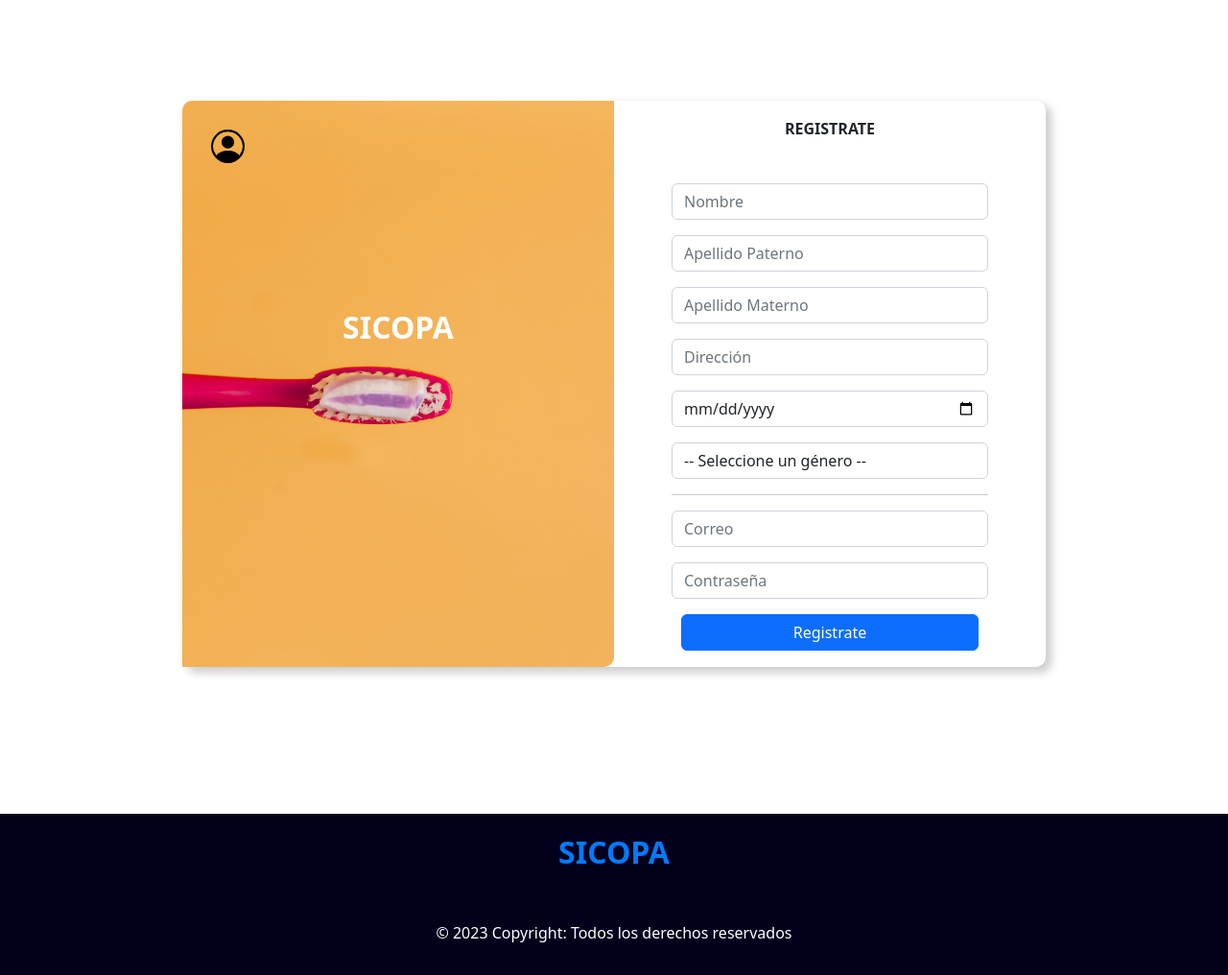
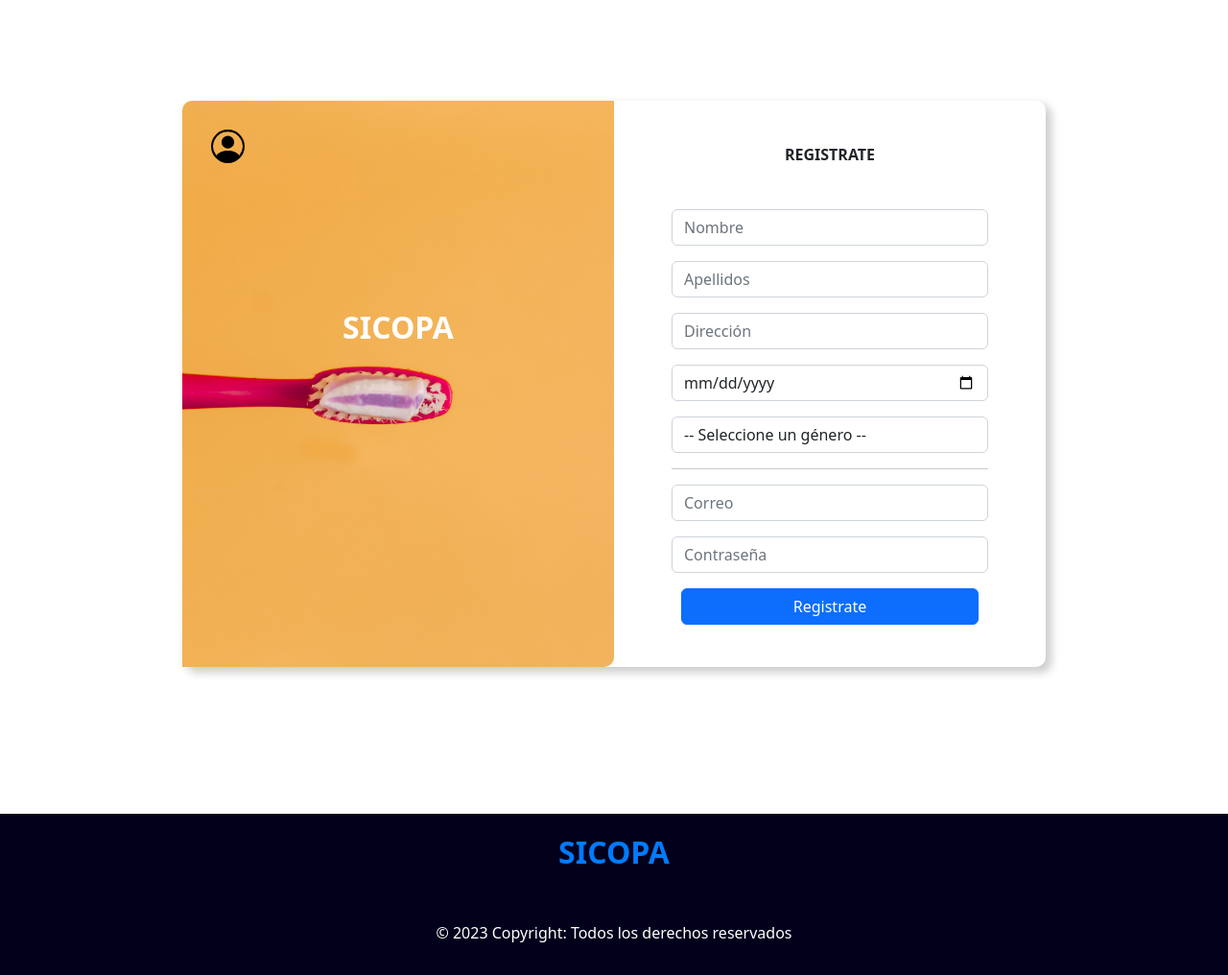
Before and after one commit to MarioTomas0209/sicopa, a PHP site: page /sicopa/registro in a window 1280 px wide. Shown: the whole page at 96% size. Run offline with PHP 8.4, Linux system fonts and the light colour scheme.

Commit message:
errores el registro

```diff
--- a/views/js/register.js
+++ b/views/js/register.js
@@ -3,7 +3,7 @@
 // End of variables declaration
 
 
-button_register.addEventListener('click', (e) => {
-    e.preventDefault();
-    alert('hola putos');
-});
+// button_register.addEventListener('click', (e) => {
+//     e.preventDefault();
+//     alert('hola putos');
+// });
--- a/views/modules/login.php
+++ b/views/modules/login.php
@@ -37,7 +37,7 @@
                     if ($ruta[1] == 'paciente') {
                         echo '
                             <div class="signin">
-                                <span>¿No tienes una cuenta? <a href="registro">Registrate aqui</a> </span>
+                                <span>¿No tienes una cuenta? <a href="'.SERVER_URL.'registro">Registrate aqui</a> </span>
                             </div>';
                     }
                 ?>
--- a/views/modules/registro.php
+++ b/views/modules/registro.php
@@ -1,3 +1,36 @@
+<?php
+
+require_once 'C:/xampp/htdocs/sicopa/models/connection.php';
+
+$message = '';
+
+if( !empty($_POST['nombre']) &&
+ !empty($_POST['apellidos']) &&
+ !empty($_POST['fec_nac']) &&
+ !empty($_POST['email']) &&
+ !empty($_POST['sexo']) &&
+ !empty($_POST['direccion']) &&
+ !empty($_POST['password']) ) {
+
+    $sql = "INSERT INTO paciente (nombre, apellidos, fec_nac, email, sexo, direccion, password) VALUES (:nombre, :apellidos :fec_nac, :email, :sexo, :direccion, :password)";
+
+    $stmt = Conexion::conectar()-> prepare($sql);
+    $stmt->bindParam( ':nombre', $_POST['nombre'] );
+    $stmt->bindParam( ':apellidos', $_POST['apellidos'] );
+    $stmt->bindParam( ':fec_nac', $_POST['fec_nac'] );
+    $stmt->bindParam( ':email', $_POST['email'] );
+    $stmt->bindParam( ':sexo', $_POST['sexo'] );
+    $stmt->bindParam( ':direccion', $_POST['direccion'] );
+
+    $password = password_hash($_POST['password'], PASSWORD_BCRYPT);
+    $stmt->bindParam(':password', $password);
+
+    $stmt->execute();
+}
+
+?>
+
+
 <div class="wrapper">
     <div class="container main">
         <div class="row card-login">
@@ -9,25 +42,23 @@
             </div>
             <div class="col-md-6 right">
 
+                <form action="registro" method="post">
+
                     <div class="input-box">
                         <header>REGISTRATE</header>
-
                         <div class="mb-3">
                             <!-- <label for="" class="form-label">Nombre</label> -->
-                        <input type="text" class="form-control mt-3 mb-3" name="" id="" aria-describedby="helpId" placeholder="Nombre">
+                            <input type="text" class="form-control mt-3 mb-3" name="nombre" id="nombre" aria-describedby="helpId" placeholder="Nombre">
 
                             <!-- <label for="" class="form-label">Apellido Paterno</label> -->
-                        <input type="text" class="form-control mt-3 mb-3" name="" id="" aria-describedby="helpId" placeholder="Apellido Paterno">
+                            <input type="text" class="form-control mt-3 mb-3" name="apellidos" id="" aria-describedby="helpId" placeholder="Apellidos">
 
-                        <!-- <label for="" class="form-label">Apellido Materno</label> -->
-                        <input type="text" class="form-control mt-3 mb-3" name="" id="" aria-describedby="helpId" placeholder="Apellido Materno">
-
-                        <input type="text" class="form-control mt-3 mb-3" name="" id="" aria-describedby="helpId" placeholder="Dirección">
+                            <input type="text" class="form-control mt-3 mb-3" name="direccion" id="" aria-describedby="helpId" placeholder="Dirección">
 
                             <!-- <label for="" class="form-label">Fecha de nacimiento</label> -->
-                        <input type="date" class="form-control mt-3 mb-3" name="" id="" aria-describedby="helpId" placeholder="Fecha">
+                            <input type="date" class="form-control mt-3 mb-3" name="fec_nac" id="" aria-describedby="helpId" placeholder="Fecha">
 
-                        <select class="form-control mt-3 mb-3">
+                            <select name="sexo" class="form-control mt-3 mb-3">
                                 <option value="1">-- Seleccione un género --</option>
                                 <option value="2">Hombre</option>
                                 <option value="3">Mujer</option>
@@ -35,24 +66,21 @@
                             </select>
 
                         </div>
-
                         <hr> <!-- ---------- -->
-
                         <div class="mb-3">
                             <!-- <label for="" class="form-label">Correo</label> -->
-                        <input type="text" class="form-control" name="" id="" aria-describedby="helpId" placeholder="Correo">
+                            <input type="text" class="form-control" name="email" id="" aria-describedby="helpId" placeholder="Correo">
                         </div>
-
                         <div class="mb-3">
                             <!-- <label for="" class="form-label">Contraseña</label> -->
-                        <input type="text" class="form-control" name="" id="" aria-describedby="helpId" placeholder="Contraseña">
+                            <input type="text" class="form-control" name="password" id="" aria-describedby="helpId" placeholder="Contraseña">
                         </div>
+                        <div class="input-field">
 
-                    <div class="input-field">
-                        <a name="" id="registrarse" class="btn btn-primary" href="login" role="button">Registrate</a>
+                            <input name="" id="registrarse" class="btn btn-primary" type="submit" value="Registrate">
                         </div>
-
                     </div>
+                </form>
 
             </div>
         </div>
--- a/views/templates/layout.php
+++ b/views/templates/layout.php
@@ -2,7 +2,7 @@
 <html lang="en">
 
 <head>
-    <title>SICOPA</title>
+    <title>Consultorio | SICOPA</title>
     <!-- Required meta tags -->
     <meta charset="utf-8">
     <meta name="viewport" content="width=device-width, initial-scale=1, shrink-to-fit=no">
@@ -11,6 +11,8 @@
     <link href="https://cdn.jsdelivr.net/npm/bootstrap@5.2.1/dist/css/bootstrap.min.css" rel="stylesheet" integrity="sha384-iYQeCzEYFbKjA/T2uDLTpkwGzCiq6soy8tYaI1GyVh/UjpbCx/TYkiZhlZB6+fzT" crossorigin="anonymous">
 
     <link rel="stylesheet" href="https://cdn.jsdelivr.net/npm/bootstrap-icons@1.10.3/font/bootstrap-icons.css">
+
+    <link rel="shortcut icon" href="<?php echo SERVER_URL ?>views/img/icono.png" type="image/x-icon">
 
     <link rel="stylesheet" href="<?php echo SERVER_URL ?>views/css/estilos.css">
 
```
Also changed, not shown: controllers/register.controllers.php (added, +33 -0 lines), database/sicopa.sql (+3 -6 lines), models/register.model.php (added, +30 -0 lines), views/img/icono.png (added). Lines whose indentation alone changed are shown as unchanged.
